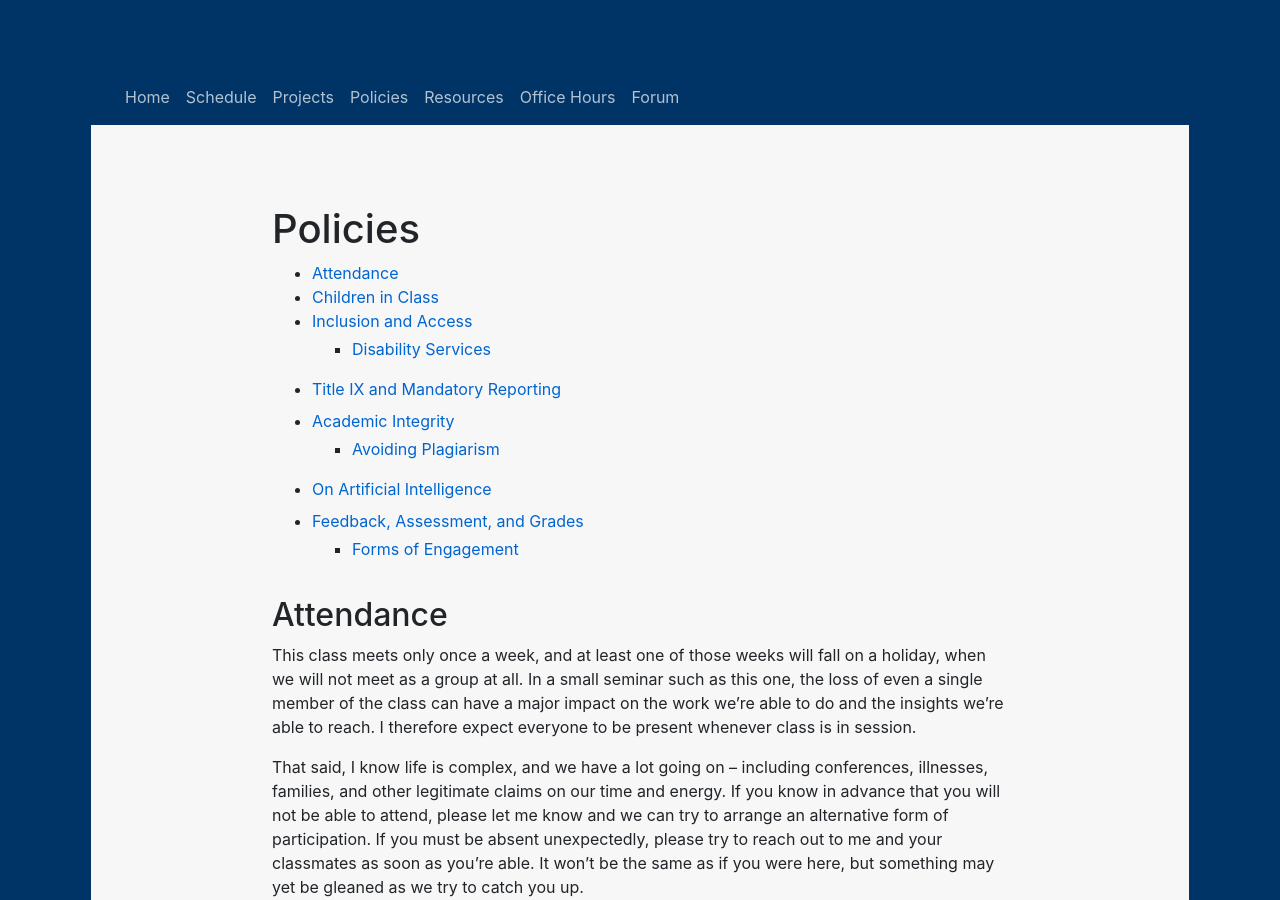
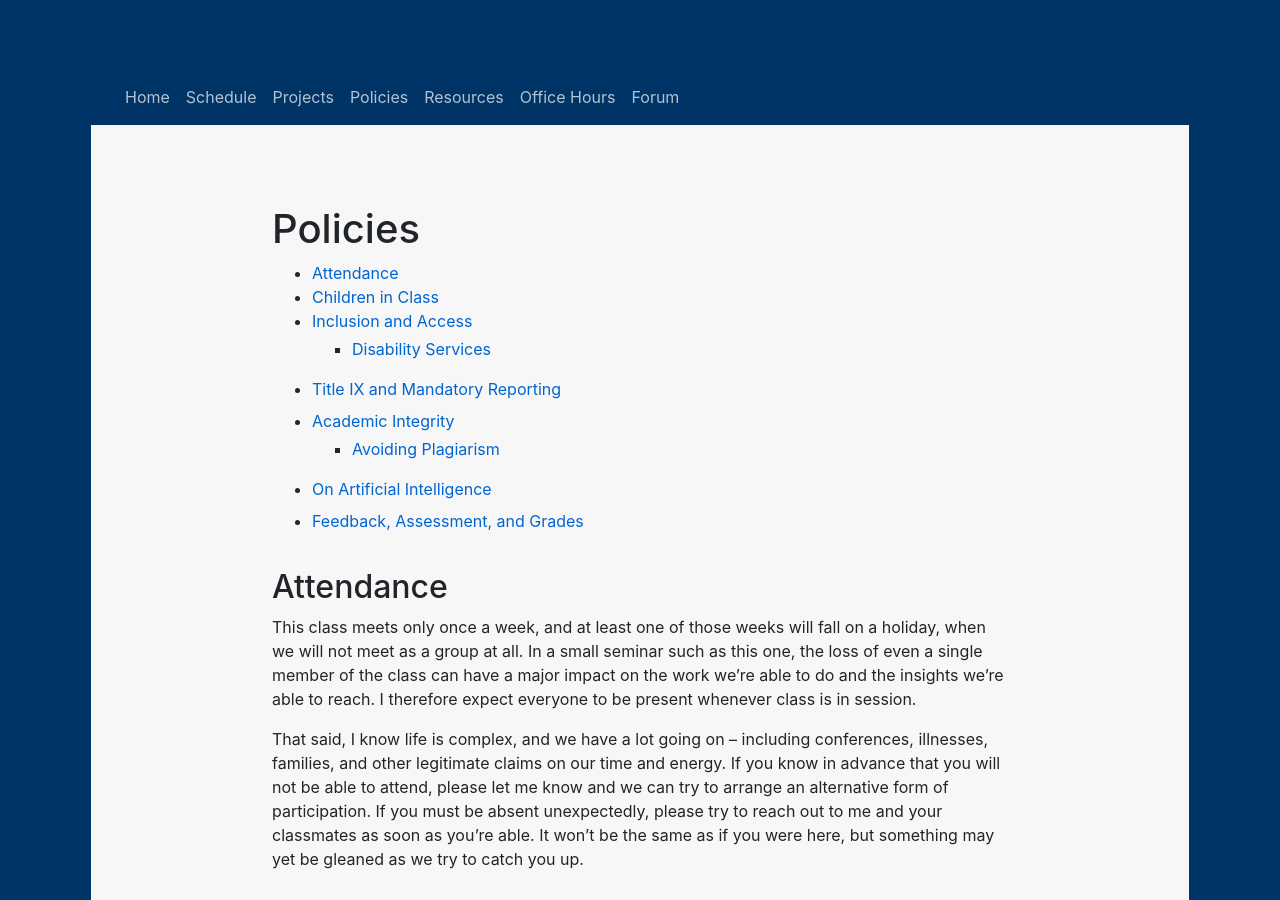
Before and after one commit to benmiller314/dsam2025fall, a Jekyll site: the page built from policies.md, in a window 1280 px wide and 900 px high. Built offline with Jekyll 4.4.1, drawn with Linux system fonts in a browser that asks for light colours; our own code applies the rules of GitHub Pages for plain Markdown files.

Commit message:
Revert "update path to CSS file"
This reverts commit 868c9b0ae2f8c21cc5cd738faa19dc09c907e6ab.

```diff
--- a/_includes/sitewide_head.html
+++ b/_includes/sitewide_head.html
@@ -8,8 +8,8 @@
   <meta name="description" content="{{ site.course.description }}">
 
   <!-- Stylesheets. Note that screen.css imports Bootstrap. -->
-  <link rel="stylesheet" media="screen" href="assets/css/screen.css">
-  <link rel="stylesheet" media="print" href="assets/css/print.css">
+  <link rel="stylesheet" media="screen" href="{{site.github_url}}/assets/css/screen.css">
+  <link rel="stylesheet" media="print" href="{{site.github_url}}/assets/css/print.css">
   <link rel="stylesheet" media="screen" href="/assets/css/screen.css"> <!-- for local development -->
 
   <!--jQuery & Twitter Bootstrap JavaScript-->
--- a/policies.md
+++ b/policies.md
@@ -9,7 +9,6 @@
     - [Avoiding Plagiarism](#avoiding-plagiarism)
 - [On Artificial Intelligence](#on-artificial-intelligence)
 - [Feedback, Assessment, and Grades](#feedback-assessment-and-grades)
-    - [Forms of Engagement](#forms-of-engagement)
 
 ## Attendance
 
```
